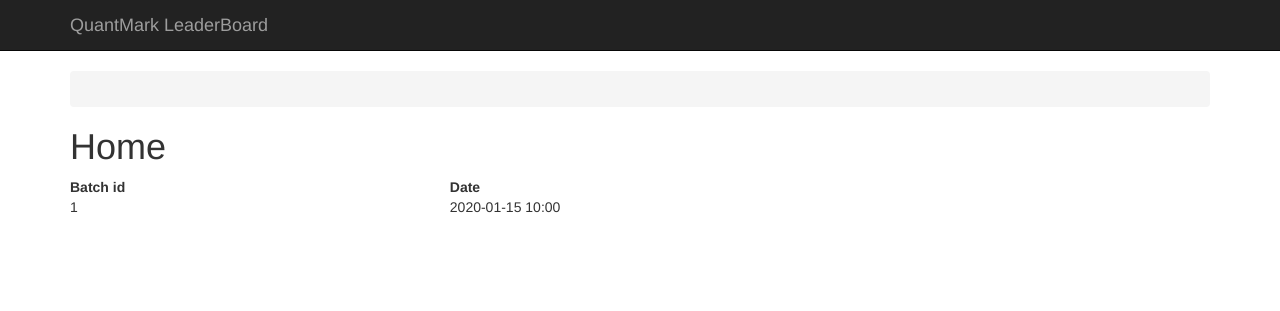
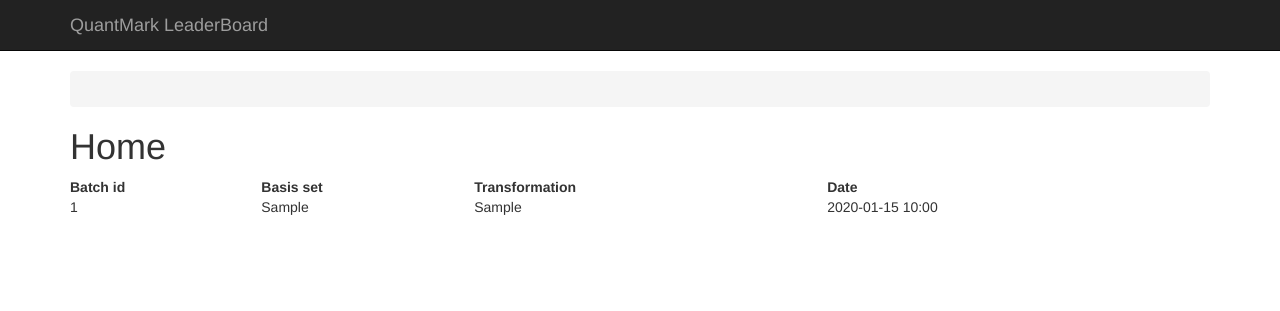
Before and after one commit to quantum-ohtu/WebMark2, a Django app: page / in a window 1280 px wide. Shown: the top 311 px of the page. Run offline with Django 3.2, Linux system fonts and the light colour scheme; tables that the repository leaves empty hold one stand-in row (values such as "Sample post"); some libraries are stand-ins or nearby versions.

Commit message:
Add info to list

```diff
--- a/templates/home.html
+++ b/templates/home.html
@@ -21,11 +21,15 @@
   <table width="100%">
     <thead>
       <th>Batch id</th>
+      <th>Basis set</th>
+      <th>Transformation</th>
       <th>Date</th>
     </thead>
     {% for result in results %}
     <tr class='clickable-row' data-href='{{ path_prefix }}/api/{{ result.id }}/'>
-      <td>{{result.id}}</td>
+      <td>{{ result.id }}</td>
+      <td>{{ result.basis_set }}</td>
+      <td>{{ result.transformation }}</td>
       <td>{{ result.created|date:"Y-m-d H:i" }}</td>
     </tr>
     {% endfor %}
```
